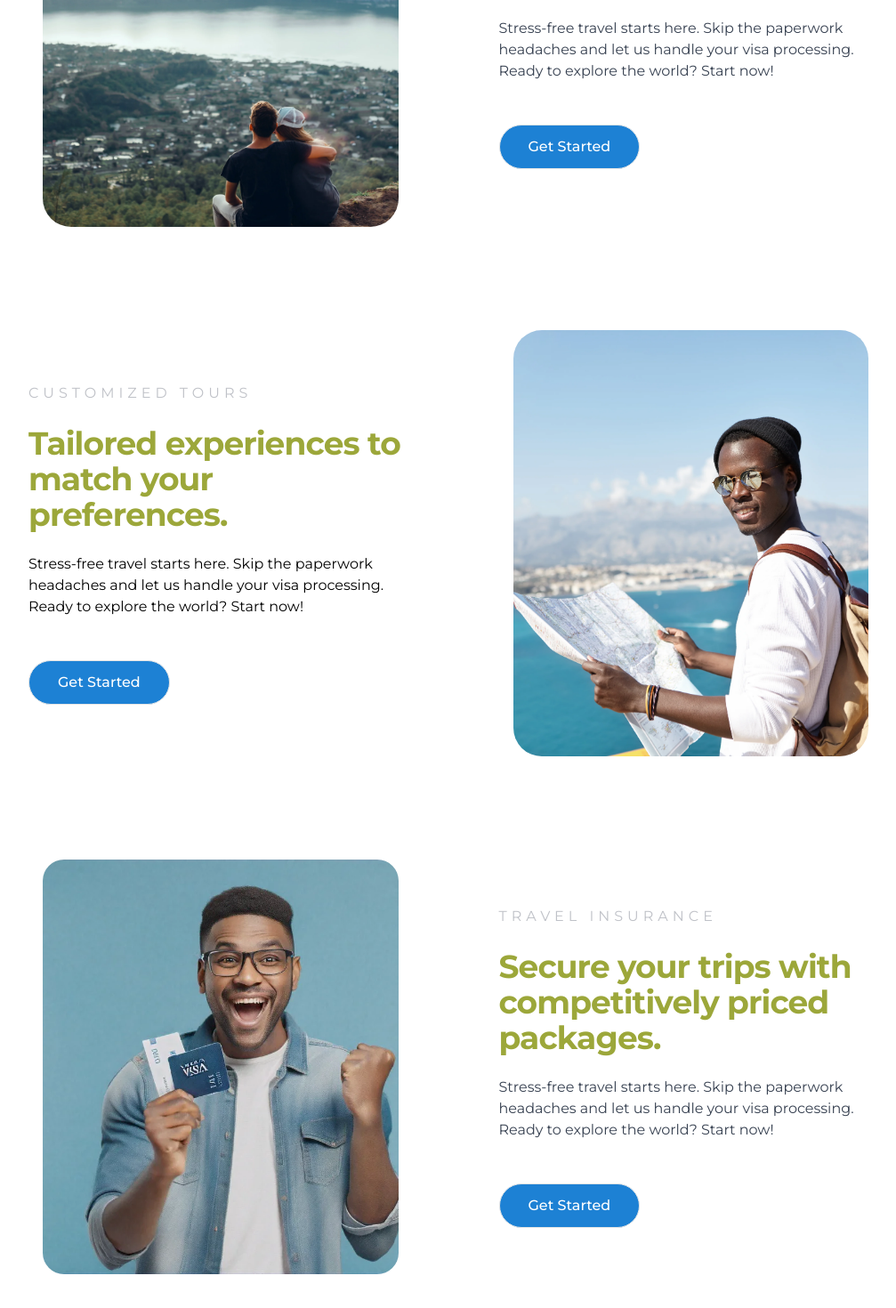
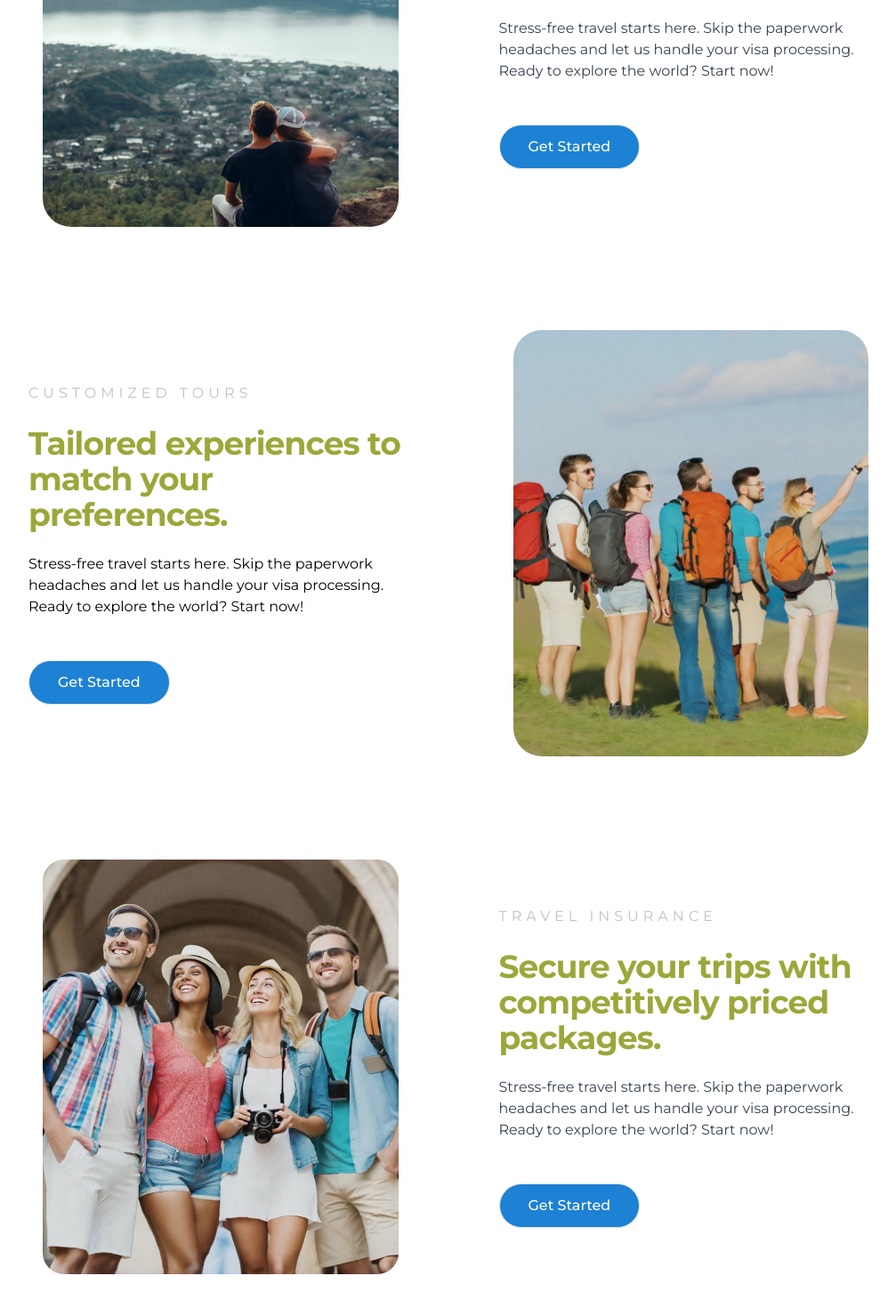
Before and after one commit to mgiwa78/leap-force-app, a React (Vite) app: page / in a window 1280 px wide. Shown: the part 3744-5214 px from the top of the page at 89% size, without its empty margins (128-1135 px from the left). Built offline with nearby package versions, Linux system fonts and the light colour scheme; no server answers.

Commit message:
Chore:update service options images

```diff
--- a/src/components/pages/home/service-options.tsx
+++ b/src/components/pages/home/service-options.tsx
@@ -26,13 +26,15 @@ const ServiceOptions = () => {
   }, []);
 
   return (
-    <div className="flex flex-col gap-y-[20px]">
+    <div
+      ref={contentRef}
+      className={`flex flex-col gap-y-[20px] ${
+        isVisible ? "opacity-100 translate-y-0" : "opacity-0 translate-y-10"
+      }`}
+    >
       <div className="flex items-center justify-center p-8">
         <div
-          ref={contentRef}
-          className={` w-full grid md:grid-cols-2 gap-2 lg:gap-[97px] items-center transition-all duration-1000 ${
-            isVisible ? "opacity-100 translate-y-0" : "opacity-0 translate-y-10"
-          }`}
+          className={` w-full grid md:grid-cols-2 gap-2 lg:gap-[97px] items-center transition-all duration-1000`}
         >
           <div>
             <h1 className="pb-6 text-[#000A2340]/25 tracking-[5px] text-sm lg:text-base">
@@ -73,10 +75,7 @@ const ServiceOptions = () => {
 
       <div className="flex items-center justify-center p-8">
         <div
-          ref={contentRef}
-          className={` w-full grid md:grid-cols-2 gap-2 lg:gap-[97px] items-center transition-all duration-1000 ${
-            isVisible ? "opacity-100 translate-y-0" : "opacity-0 translate-y-10"
-          }`}
+          className={` w-full grid md:grid-cols-2 gap-2 lg:gap-[97px] items-center transition-all duration-1000`}
         >
           <div className="relative">
             <div className="overflow-hidden h-full p-4">
@@ -118,10 +117,7 @@ const ServiceOptions = () => {
 
       <div className="flex items-center justify-center p-8">
         <div
-          ref={contentRef}
-          className={` w-full grid md:grid-cols-2 gap-2 lg:gap-[97px] items-center transition-all duration-1000 ${
-            isVisible ? "opacity-100 translate-y-0" : "opacity-0 translate-y-10"
-          }`}
+          className={` w-full grid md:grid-cols-2 gap-2 lg:gap-[97px] items-center transition-all duration-1000`}
         >
           <div>
             <h1 className="pb-6 text-[#000A2340]/25 tracking-[5px] text-sm lg:text-base">
@@ -150,7 +146,7 @@ const ServiceOptions = () => {
             <div className="overflow-hidden h-full p-4">
               <div className="h-full aspect-[5/6] relative">
                 <img
-                  src="/assets/images/home/adventure king.webp"
+                  src="/assets/images/home/tourism group.webp"
                   alt="Visa assistance demonstration"
                   className="w-full h-full object-cover absolute rounded-[32px]"
                   style={{ transform: "rotate(360deg)" }}
@@ -163,16 +159,13 @@ const ServiceOptions = () => {
 
       <div className="flex items-center justify-center p-8">
         <div
-          ref={contentRef}
-          className={` w-full grid md:grid-cols-2 gap-2 lg:gap-[97px] items-center transition-all duration-1000 ${
-            isVisible ? "opacity-100 translate-y-0" : "opacity-0 translate-y-10"
-          }`}
+          className={` w-full grid md:grid-cols-2 gap-2 lg:gap-[97px] items-center transition-all duration-1000`}
         >
           <div className="relative">
             <div className="rounded-[32px] overflow-hidden h-full p-4">
               <div className="h-full aspect-[6/7] relative">
                 <img
-                  src="/assets/images/home/visa-hold.webp"
+                  src="/assets/images/home/travelling group.webp"
                   alt="Visa assistance demonstration"
                   className="w-full h-full object-cover rounded-[24px] absolute"
                   style={{ transform: "rotate(360deg)" }}
```
Also changed, not shown: public/assets/images/home/tourism group.webp (added), public/assets/images/home/travelling group.webp (added).
